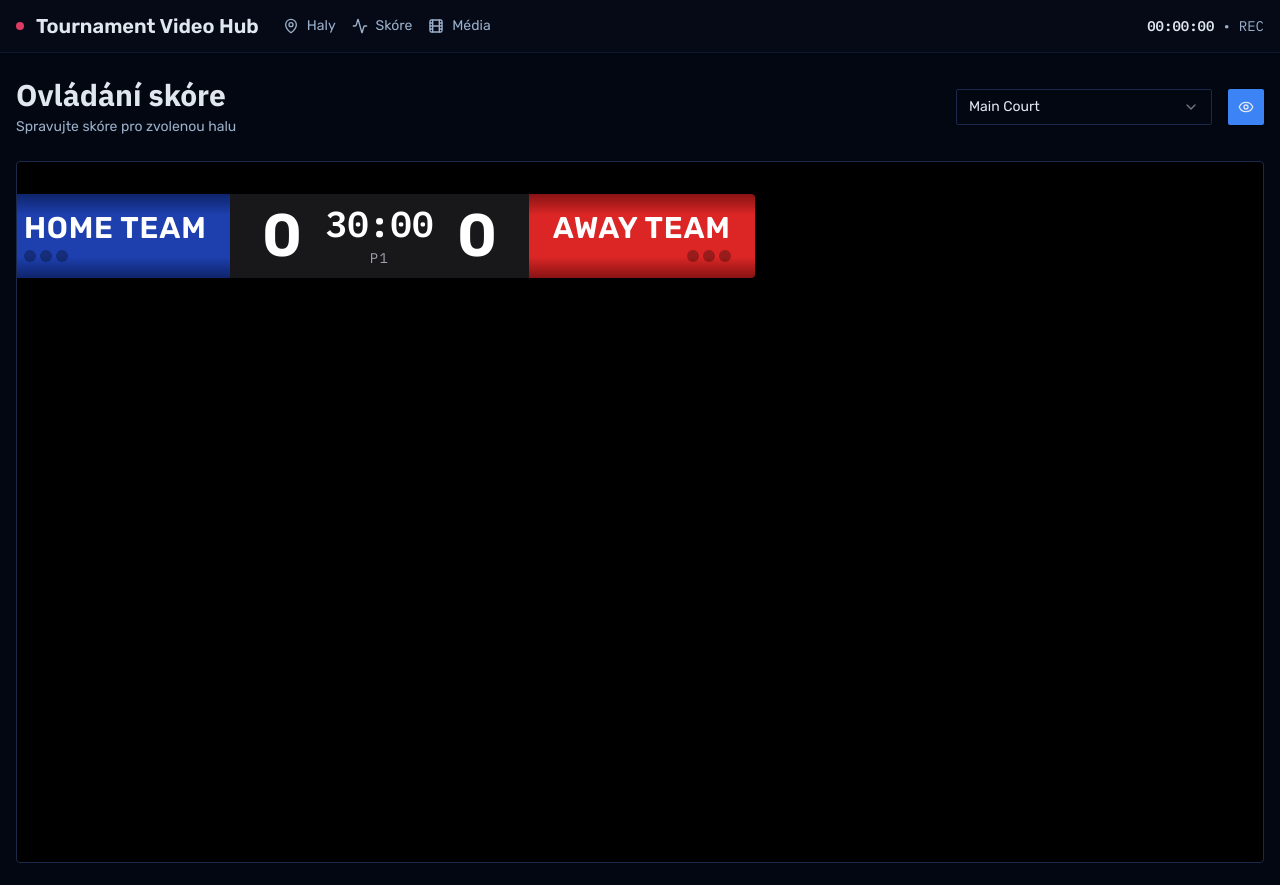
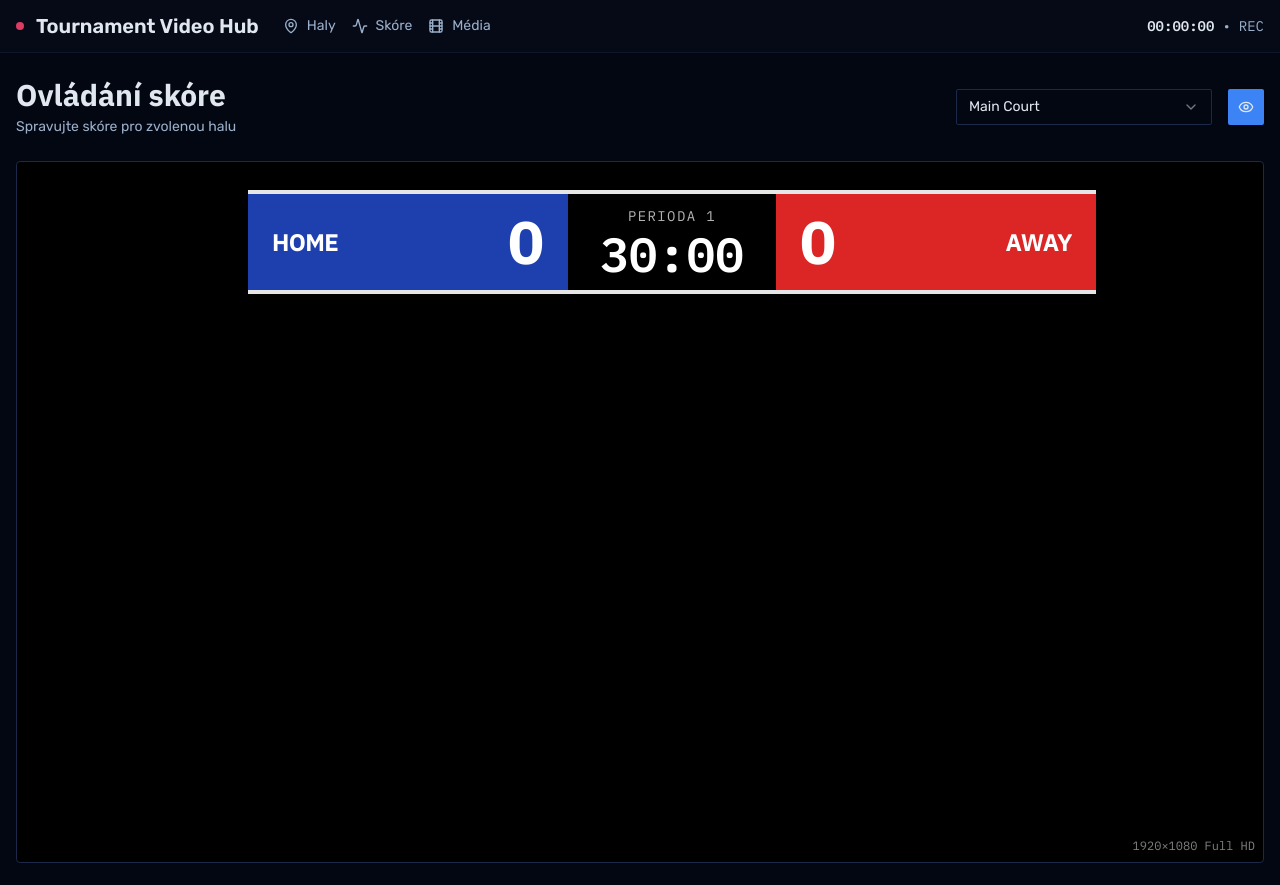
Before and after one commit to psmekal/sg-d01a8de2-b578-41ec-95a9-78867e963d47-1778307614, a Next.js app: page /scoreboard in a window 1280 px wide. Shown: the top 885 px of the page. Built offline with nearby package versions, Linux system fonts and the light colour scheme.

Commit message:
feat(scoreboard): improve layout and customization options

```diff
--- a/src/components/Scoreboard.tsx
+++ b/src/components/Scoreboard.tsx
@@ -1,241 +1,178 @@
-import { CANVAS_MARGIN, computeClockSeconds, fmtClock, patchScoreboard, pausePenalties, penaltyRemaining, useScoreboard, useTick, type Penalty, type Scoreboard, type ScoreboardPosition } from "@/lib/scoreboard";
-import { AnimatePresence, motion } from "framer-motion";
-import { useEffect, useRef } from "react";
+"use client";
+import { motion, AnimatePresence } from "framer-motion";
+import { CANVAS_MARGIN, computeClockSeconds, fmtClock, patchScoreboard, pausePenalties, penaltyRemaining, useScoreboard, useTick } from "@/lib/scoreboard";
+import type { Penalty } from "@/lib/scoreboard";
 
-function positionStyles(pos: ScoreboardPosition): React.CSSProperties {
-  const [v, h] = pos.split("-") as ["top" | "middle" | "bottom", "left" | "center" | "right"];
-  const s: React.CSSProperties = { position: "absolute" };
-  if (v === "top") s.top = CANVAS_MARGIN;
-  else if (v === "bottom") s.bottom = CANVAS_MARGIN;
-  else { s.top = "50%"; s.transform = "translateY(-50%)"; }
-  if (h === "left") s.left = CANVAS_MARGIN;
-  else if (h === "right") s.right = CANVAS_MARGIN;
-  else { s.left = "50%"; s.transform = (s.transform ? s.transform + " " : "") + "translateX(-50%)"; }
-  return s;
-}
+export default function ScoreboardOverlay() {
+  const s = useScoreboard();
+  useTick(100);
 
-function FlipChar({ char }: { char: string }) {
-  return (
-    <motion.span
-      key={char}
-      initial={{ rotateX: 90, opacity: 0 }}
-      animate={{ rotateX: 0, opacity: 1 }}
-      exit={{ rotateX: -90, opacity: 0 }}
-      transition={{ duration: 0.3 }}
-      style={{ display: "inline-block" }}
-    >
-      {char}
-    </motion.span>
-  );
-}
+  if (!s) return null;
+  if (!s.visible) return null;
 
-function FlipText({ value, className, style }: { value: string | number; className?: string; style?: React.CSSProperties }) {
-  const str = String(value);
-  return (
-    <span className={className} style={style}>
-      {str.split("").map((c, i) => (
-        <AnimatePresence key={i} mode="wait">
-          <FlipChar char={c} />
-        </AnimatePresence>
-      ))}
-    </span>
-  );
-}
+  const clockSec = computeClockSeconds(s);
+  const clockStr = fmtClock(clockSec);
 
-function PulseChar({ char }: { char: string }) {
-  return (
-    <motion.span
-      key={char}
-      initial={{ scale: 1.3, opacity: 0 }}
-      animate={{ scale: 1, opacity: 1 }}
-      transition={{ duration: 0.2 }}
-      style={{ display: "inline-block" }}
-    >
-      {char}
-    </motion.span>
-  );
-}
+  const positionStyles: Record<typeof s.position, string> = {
+    "top-left": "top-0 left-0",
+    "top-center": "top-0 left-1/2 -translate-x-1/2",
+    "top-right": "top-0 right-0",
+    "middle-left": "top-1/2 -translate-y-1/2 left-0",
+    "middle-center": "top-1/2 -translate-y-1/2 left-1/2 -translate-x-1/2",
+    "middle-right": "top-1/2 -translate-y-1/2 right-0",
+    "bottom-left": "bottom-0 left-0",
+    "bottom-center": "bottom-0 left-1/2 -translate-x-1/2",
+    "bottom-right": "bottom-0 right-0",
+  };
 
-function PulseText({ value, className, style }: { value: string | number; className?: string; style?: React.CSSProperties }) {
-  const str = String(value);
-  return (
-    <span className={className} style={style}>
-      {str.split("").map((c, i) => (
-        <AnimatePresence key={i} mode="wait">
-          <PulseChar char={c} />
-        </AnimatePresence>
-      ))}
-    </span>
-  );
-}
-
-function PenaltyChip({ p, clockRunning }: { p: Penalty; clockRunning: boolean }) {
-  return (
-    <div className="flex items-center gap-2 rounded bg-black/60 px-2 py-1 text-sm font-mono text-white backdrop-blur-sm">
-      {p.player ? <span>#{p.player}</span> : null}
-      <span className="font-semibold tabular-nums">{fmtClock(penaltyRemaining(p, clockRunning))}</span>
-    </div>
-  );
-}
-
-/** A team panel: solid team colour with a vertical highlight gradient (top→middle→bottom). */
-function TeamPanel({
-  name,
-  color,
-  textColor,
-  logo,
-  align,
-  timeouts,
-}: {
-  name: string;
-  color: string;
-  textColor: string;
-  logo: string | null;
-  align: "left" | "right";
-  timeouts: number;
-}) {
-  const isRight = align === "right";
-  const bg = `linear-gradient(180deg, color-mix(in oklab, ${color} 70%, #000) 0%, ${color} 25%, ${color} 75%, color-mix(in oklab, ${color} 70%, #000) 100%)`;
   return (
     <div
-      className="flex items-center gap-3 px-6 py-4"
+      className={`absolute ${positionStyles[s.position]}`}
+      style={{ margin: CANVAS_MARGIN }}
+    >
+      <div className="relative">
+        {/* Top Border */}
+        <div className="absolute -top-1 left-0 right-0 h-1 bg-white/90" />
+
+        <div className="flex items-stretch gap-0 shadow-2xl font-heading">
+          {/* Home Team Panel - Fixed Width */}
+          <div
+            className="relative flex items-center justify-between px-6 py-3 w-80"
             style={{
-        background: bg,
-        color: textColor,
-        flexDirection: isRight ? "row-reverse" : "row",
+              backgroundColor: s.home_color,
+              color: s.home_text_color,
             }}
           >
-      {logo ? (
-        <img src={logo} alt={name} className="h-16 w-16 object-contain" />
-      ) : null}
-      <div className={`flex flex-1 flex-col ${isRight ? "items-end" : "items-start"}`}>
-        <div className="text-3xl font-bold uppercase tracking-wide">{name}</div>
-        <div className="mt-1 flex gap-1">
-          {[0, 1, 2].map((i) => (
+            <div className="flex items-center gap-4 min-w-0 flex-1">
+              {s.home_logo && (
+                <div className="w-12 h-12 flex-shrink-0 bg-white/20 rounded-lg p-1 backdrop-blur-sm">
+                  <img
+                    src={s.home_logo}
+                    alt={s.home_name}
+                    className="w-full h-full object-contain"
+                  />
+                </div>
+              )}
+              <div className="min-w-0 flex-1">
+                <p className="text-2xl font-bold tracking-tight truncate">
+                  {s.home_short}
+                </p>
+              </div>
+            </div>
+            <motion.div
+              key={s.home_score}
+              initial={{ scale: 1.3, opacity: 0.5 }}
+              animate={{ scale: 1, opacity: 1 }}
+              className="text-6xl font-bold tabular-nums ml-4 flex-shrink-0"
+            >
+              {s.home_score}
+            </motion.div>
+          </div>
+
+          {/* Clock Panel */}
+          <div className="flex flex-col items-center justify-center bg-black/90 px-8 py-3 min-w-[200px]">
+            <p className="text-sm font-mono text-white/70 uppercase tracking-widest mb-1">
+              Perioda {s.period}
+            </p>
+            <motion.p
+              key={clockStr}
+              initial={{ scale: 1.1 }}
+              animate={{ scale: 1 }}
+              className="text-5xl font-bold font-mono text-white tabular-nums"
+            >
+              {clockStr}
+            </motion.p>
+          </div>
+
+          {/* Away Team Panel - Fixed Width */}
           <div
-              key={i}
-              className="h-3 w-3 rounded-full"
+            className="relative flex items-center justify-between px-6 py-3 w-80"
             style={{
-                background: i < timeouts ? textColor : "rgba(0,0,0,0.3)",
+              backgroundColor: s.away_color,
+              color: s.away_text_color,
             }}
+          >
+            <motion.div
+              key={s.away_score}
+              initial={{ scale: 1.3, opacity: 0.5 }}
+              animate={{ scale: 1, opacity: 1 }}
+              className="text-6xl font-bold tabular-nums mr-4 flex-shrink-0"
+            >
+              {s.away_score}
+            </motion.div>
+            <div className="flex items-center gap-4 min-w-0 flex-1 justify-end">
+              <div className="min-w-0 flex-1 text-right">
+                <p className="text-2xl font-bold tracking-tight truncate">
+                  {s.away_short}
+                </p>
+              </div>
+              {s.away_logo && (
+                <div className="w-12 h-12 flex-shrink-0 bg-white/20 rounded-lg p-1 backdrop-blur-sm">
+                  <img
+                    src={s.away_logo}
+                    alt={s.away_name}
+                    className="w-full h-full object-contain"
                   />
-          ))}
+                </div>
+              )}
             </div>
           </div>
         </div>
-  );
-}
 
-/** Penalty row rendered below the strip. */
-function PenaltyRow({ penalties, align, clockRunning }: { penalties: Penalty[]; align: "left" | "right"; clockRunning: boolean }) {
-  return (
-    <div className={`flex gap-2 ${align === "right" ? "justify-end" : "justify-start"}`}>
-      {penalties.map((p) => (
-        <PenaltyChip key={p.id} p={p} clockRunning={clockRunning} />
+        {/* Bottom Border */}
+        <div className="absolute -bottom-1 left-0 right-0 h-1 bg-white/90" />
+
+        {/* Penalties Display */}
+        {(s.home_penalties.length > 0 || s.away_penalties.length > 0) && (
+          <div className="absolute -bottom-16 left-0 right-0 flex justify-between px-4">
+            {/* Home Penalties */}
+            {(() => {
+              const strip = s.home_penalties.length > 0 ? (
+                <div className="flex gap-2">
+                  <AnimatePresence>
+                    {s.home_penalties.map((p) => (
+                      <motion.div
+                        key={p.id}
+                        initial={{ scale: 0, opacity: 0 }}
+                        animate={{ scale: 1, opacity: 1 }}
+                        exit={{ scale: 0, opacity: 0 }}
+                        className="w-12 h-12 rounded-lg flex items-center justify-center font-bold text-white bg-red-600/90 backdrop-blur-sm shadow-lg"
+                      >
+                        {Math.ceil(penaltyRemaining(p, s.clock_running) / 60)}
+                      </motion.div>
                     ))}
+                  </AnimatePresence>
                 </div>
-  );
-}
+              ) : null;
+              const penaltyRow = null;
+              return (<>{strip}{penaltyRow}</>);
+            })()}
 
-/** Score box (separate, on dark center). */
-function ScoreBox({ score }: { score: number }) {
-  return <FlipText value={score} className="text-6xl font-bold tabular-nums text-white" />;
-}
-
-/** Auto-clear penalties that have reached 0 (only when clock is running, otherwise they stay paused at 0). */
-function useAutoClearPenalties(data: Scoreboard | null) {
-  const lockRef = useRef(false);
-  useEffect(() => {
-    if (!data || lockRef.current) return;
-    const home = data.home_penalties.filter((p) => penaltyRemaining(p, data.clock_running) > 0);
-    const away = data.away_penalties.filter((p) => penaltyRemaining(p, data.clock_running) > 0);
-    if (home.length !== data.home_penalties.length || away.length !== data.away_penalties.length) {
-      lockRef.current = true;
-      patchScoreboard({ home_penalties: home, away_penalties: away })
-        .catch(console.error)
-        .finally(() => {
-          setTimeout(() => (lockRef.current = false), 400);
-        });
-    }
-  });
-}
-
-function useAutoCapClock(data: Scoreboard | null) {
-  const lockRef = useRef(false);
-  useEffect(() => {
-    if (!data || lockRef.current) return;
-    if (!data.clock_running || data.clock_mode !== "up") return;
-    const sec = computeClockSeconds(data);
-    if (sec >= data.period_length_sec) {
-      lockRef.current = true;
-      patchScoreboard({
-        clock_running: false,
-        clock_anchor: null,
-        clock_base_sec: data.period_length_sec,
-        home_penalties: pausePenalties(data.home_penalties),
-        away_penalties: pausePenalties(data.away_penalties),
-      })
-        .catch(console.error)
-        .finally(() => setTimeout(() => (lockRef.current = false), 400));
-    }
-  });
-}
-
-export default function ScoreboardOverlay() {
-  const data = useScoreboard();
-  useTick(250);
-  useAutoClearPenalties(data);
-  useAutoCapClock(data);
-
-  if (!data) return null;
-  const seconds = computeClockSeconds(data);
-  const periodLabel = `P${data.period}`;
-
-  return (
-    <div className="relative h-screen w-screen overflow-hidden" style={positionStyles(data.position)}>
-      {data.visible && (
-        <div className="relative inline-block">
+            {/* Away Penalties */}
             {(() => {
-            const penaltyRow = (
-              <div className="mt-2 flex justify-between gap-4">
-                <PenaltyRow penalties={data.home_penalties} align="left" clockRunning={data.clock_running} />
-                <PenaltyRow penalties={data.away_penalties} align="right" clockRunning={data.clock_running} />
+              const strip = s.away_penalties.length > 0 ? (
+                <div className="flex gap-2">
+                  <AnimatePresence>
+                    {s.away_penalties.map((p) => (
+                      <motion.div
+                        key={p.id}
+                        initial={{ scale: 0, opacity: 0 }}
+                        animate={{ scale: 1, opacity: 1 }}
+                        exit={{ scale: 0, opacity: 0 }}
+                        className="w-12 h-12 rounded-lg flex items-center justify-center font-bold text-white bg-red-600/90 backdrop-blur-sm shadow-lg"
+                      >
+                        {Math.ceil(penaltyRemaining(p, s.clock_running) / 60)}
+                      </motion.div>
+                    ))}
+                  </AnimatePresence>
                 </div>
-            );
-
-            const strip = (
-              <div className="flex overflow-hidden rounded-lg shadow-2xl">
-                <TeamPanel
-                  name={data.home_name}
-                  color={data.home_color}
-                  textColor={data.home_text_color}
-                  logo={data.home_logo}
-                  align="left"
-                  timeouts={data.home_timeouts.length}
-                />
-                <div className="flex items-center gap-6 bg-zinc-900 px-8">
-                  <ScoreBox score={data.home_score} />
-                  <div className="flex flex-col items-center gap-1">
-                    <PulseText value={fmtClock(seconds)} className="text-4xl font-mono font-bold tabular-nums text-white" />
-                    <div className="text-sm font-mono uppercase tracking-widest text-zinc-400">{periodLabel}</div>
-                  </div>
-                  <ScoreBox score={data.away_score} />
-                </div>
-                <TeamPanel
-                  name={data.away_name}
-                  color={data.away_color}
-                  textColor={data.away_text_color}
-                  logo={data.away_logo}
-                  align="right"
-                  timeouts={data.away_timeouts.length}
-                />
-              </div>
-            );
-
+              ) : null;
+              const penaltyRow = null;
               return (<>{strip}{penaltyRow}</>);
             })()}
           </div>
         )}
       </div>
+    </div>
   );
 }
--- a/src/pages/scoreboard.tsx
+++ b/src/pages/scoreboard.tsx
@@ -6,9 +6,9 @@ import { Button } from "@/components/ui/button";
 import { Input } from "@/components/ui/input";
 import { Label } from "@/components/ui/label";
 import { Select, SelectContent, SelectItem, SelectTrigger, SelectValue } from "@/components/ui/select";
-import { Plus, Minus, Play, Pause, RotateCcw, Users, Clock, Eye, EyeOff, UserX } from "lucide-react";
+import { Plus, Minus, Play, Pause, RotateCcw, Users, Clock, Eye, EyeOff, UserX, MapPin, Upload } from "lucide-react";
 import { getVenues, type Venue } from "@/lib/venues";
-import { getScoreboardByVenue, updateScoreboard, computeClockSeconds, fmtClock, pausePenalties, resumePenalties, type Scoreboard, type Penalty } from "@/lib/scoreboard";
+import { getScoreboardByVenue, updateScoreboard, computeClockSeconds, fmtClock, pausePenalties, resumePenalties, type Scoreboard, type Penalty, type ScoreboardPosition } from "@/lib/scoreboard";
 import ScoreboardOverlay from "@/components/Scoreboard";
 
 export default function ScoreboardPage() {
@@ -113,6 +113,15 @@ export default function ScoreboardPage() {
     handleUpdate({ [key]: [...scoreboard[key], newPenalty] });
   };
 
+  const handleLogoUpload = (team: "home" | "away", file: File) => {
+    const reader = new FileReader();
+    reader.onload = (e) => {
+      const url = e.target?.result as string;
+      handleUpdate({ [team === "home" ? "home_logo" : "away_logo"]: url });
+    };
+    reader.readAsDataURL(file);
+  };
+
   if (venues.length === 0) {
     return (
       <>
@@ -127,6 +136,18 @@ export default function ScoreboardPage() {
   }
 
   if (!scoreboard) return null;
+
+  const positionOptions: { value: ScoreboardPosition; label: string }[] = [
+    { value: "top-left", label: "Nahoře vlevo" },
+    { value: "top-center", label: "Nahoře uprostřed" },
+    { value: "top-right", label: "Nahoře vpravo" },
+    { value: "middle-left", label: "Uprostřed vlevo" },
+    { value: "middle-center", label: "Uprostřed" },
+    { value: "middle-right", label: "Uprostřed vpravo" },
+    { value: "bottom-left", label: "Dole vlevo" },
+    { value: "bottom-center", label: "Dole uprostřed" },
+    { value: "bottom-right", label: "Dole vpravo" },
+  ];
 
   return (
     <>
@@ -163,8 +184,32 @@ export default function ScoreboardPage() {
             </div>
           </div>
 
-          <Card className="relative aspect-video bg-black overflow-hidden">
+          {/* Full HD Preview - 1920x1080 */}
+          <Card className="relative bg-black overflow-hidden" style={{ aspectRatio: "16/9" }}>
             <ScoreboardOverlay />
+            <div className="absolute bottom-2 right-2 text-xs font-mono text-white/50">
+              1920×1080 Full HD
+            </div>
+          </Card>
+
+          {/* Position Selector */}
+          <Card className="p-4 bg-card border-border">
+            <div className="flex items-center gap-4">
+              <MapPin className="w-5 h-5 text-muted-foreground" />
+              <Label className="text-sm font-semibold">Pozice skóre:</Label>
+              <Select value={scoreboard.position} onValueChange={(value: ScoreboardPosition) => handleUpdate({ position: value })}>
+                <SelectTrigger className="w-64">
+                  <SelectValue />
+                </SelectTrigger>
+                <SelectContent>
+                  {positionOptions.map((opt) => (
+                    <SelectItem key={opt.value} value={opt.value}>
+                      {opt.label}
+                    </SelectItem>
+                  ))}
+                </SelectContent>
+              </Select>
+            </div>
           </Card>
 
           <div className="grid lg:grid-cols-2 gap-6">
@@ -191,6 +236,7 @@ export default function ScoreboardPage() {
                     onChange={(e) => handleUpdate({ home_name: e.target.value })}
                   />
                 </div>
+                <div className="grid grid-cols-2 gap-4">
                   <div className="space-y-2">
                     <Label>Barva</Label>
                     <Input
@@ -199,6 +245,37 @@ export default function ScoreboardPage() {
                       onChange={(e) => handleUpdate({ home_color: e.target.value })}
                     />
                   </div>
+                  <div className="space-y-2">
+                    <Label>Logo týmu</Label>
+                    <label className="flex items-center justify-center gap-2 px-4 py-2 bg-muted hover:bg-muted/80 rounded-md cursor-pointer transition-colors border border-border">
+                      <Upload className="w-4 h-4" />
+                      <span className="text-sm">Nahrát</span>
+                      <input
+                        type="file"
+                        accept="image/*"
+                        className="hidden"
+                        onChange={(e) => {
+                          const file = e.target.files?.[0];
+                          if (file) handleLogoUpload("home", file);
+                        }}
+                      />
+                    </label>
+                  </div>
+                </div>
+                {scoreboard.home_logo && (
+                  <div className="p-2 bg-muted rounded-md flex items-center gap-2">
+                    <img src={scoreboard.home_logo} alt="Home logo" className="w-10 h-10 object-contain" />
+                    <span className="text-xs text-muted-foreground">Logo nahráno</span>
+                    <Button
+                      variant="ghost"
+                      size="sm"
+                      className="ml-auto"
+                      onClick={() => handleUpdate({ home_logo: null })}
+                    >
+                      Odstranit
+                    </Button>
+                  </div>
+                )}
                 <div className="space-y-2">
                   <Label>Skóre</Label>
                   <div className="flex items-center gap-2">
@@ -248,6 +325,7 @@ export default function ScoreboardPage() {
                     onChange={(e) => handleUpdate({ away_name: e.target.value })}
                   />
                 </div>
+                <div className="grid grid-cols-2 gap-4">
                   <div className="space-y-2">
                     <Label>Barva</Label>
                     <Input
@@ -256,6 +334,37 @@ export default function ScoreboardPage() {
                       onChange={(e) => handleUpdate({ away_color: e.target.value })}
                     />
                   </div>
+                  <div className="space-y-2">
+                    <Label>Logo týmu</Label>
+                    <label className="flex items-center justify-center gap-2 px-4 py-2 bg-muted hover:bg-muted/80 rounded-md cursor-pointer transition-colors border border-border">
+                      <Upload className="w-4 h-4" />
+                      <span className="text-sm">Nahrát</span>
+                      <input
+                        type="file"
+                        accept="image/*"
+                        className="hidden"
+                        onChange={(e) => {
+                          const file = e.target.files?.[0];
+                          if (file) handleLogoUpload("away", file);
+                        }}
+                      />
+                    </label>
+                  </div>
+                </div>
+                {scoreboard.away_logo && (
+                  <div className="p-2 bg-muted rounded-md flex items-center gap-2">
+                    <img src={scoreboard.away_logo} alt="Away logo" className="w-10 h-10 object-contain" />
+                    <span className="text-xs text-muted-foreground">Logo nahráno</span>
+                    <Button
+                      variant="ghost"
+                      size="sm"
+                      className="ml-auto"
+                      onClick={() => handleUpdate({ away_logo: null })}
+                    >
+                      Odstranit
+                    </Button>
+                  </div>
+                )}
                 <div className="space-y-2">
                   <Label>Skóre</Label>
                   <div className="flex items-center gap-2">
```
Lines whose indentation alone changed are shown as unchanged.
